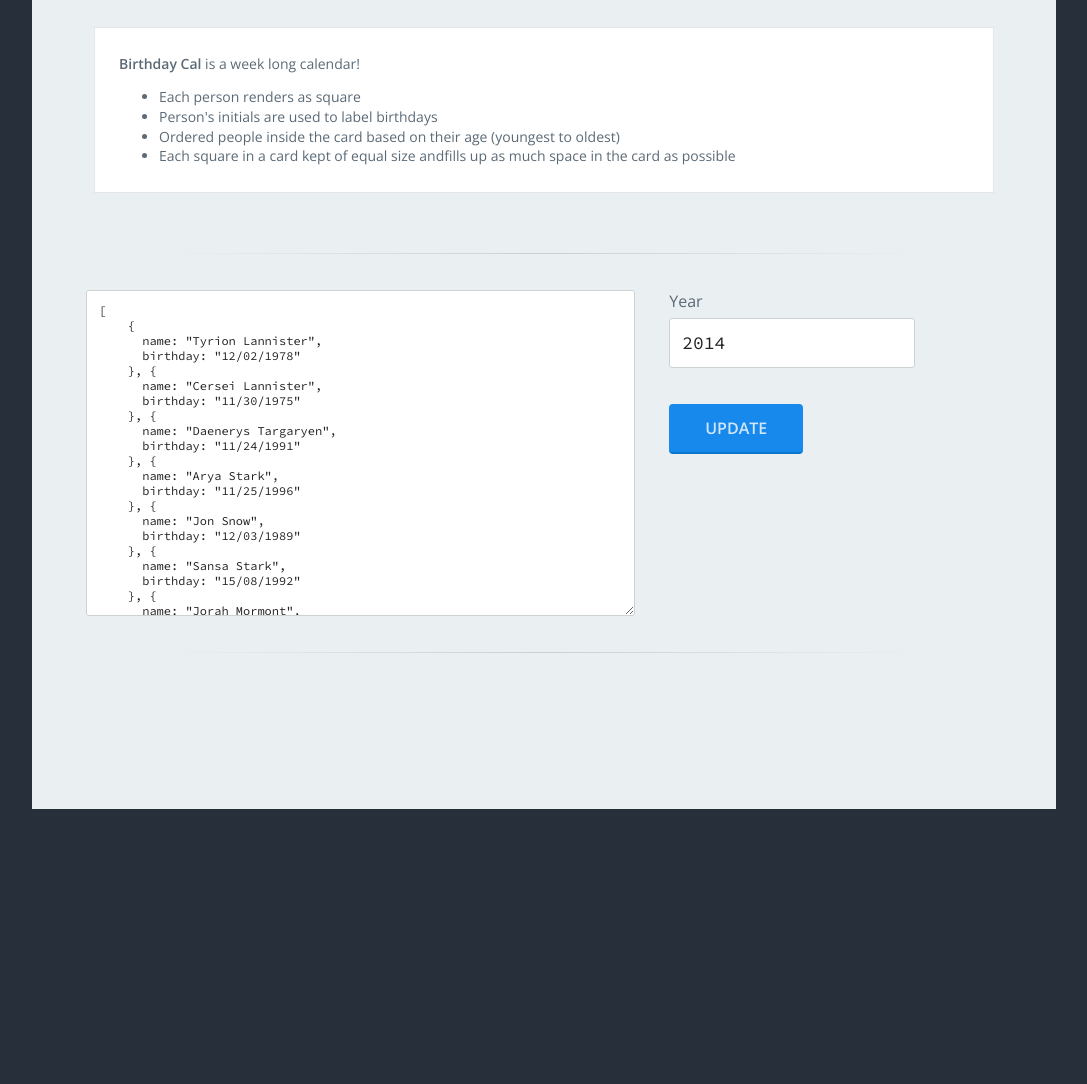
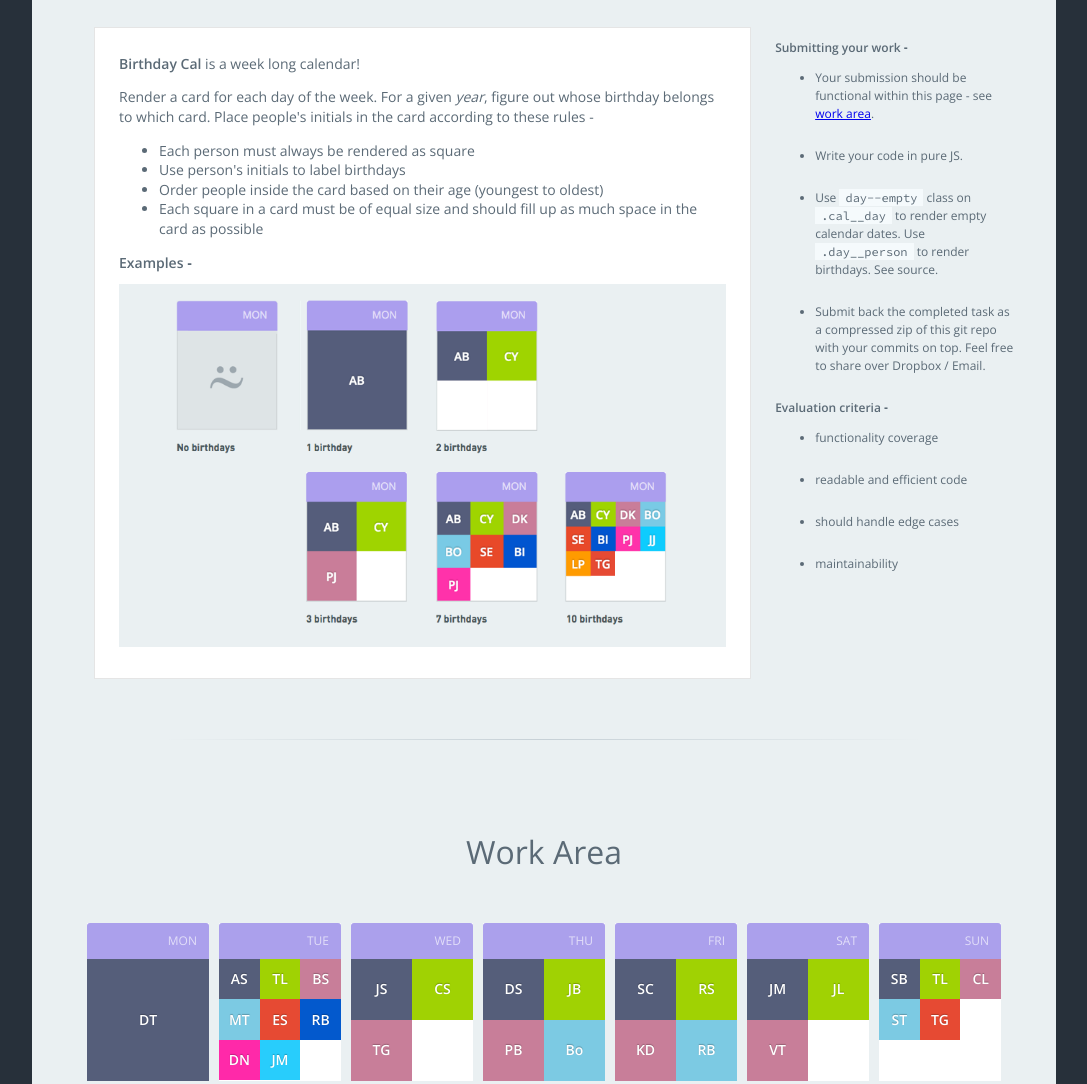
Before and after one commit to shishirarora3/calender, a plain HTML site: page index.html in a window 1280 px wide. Shown: the part 114-1198 px from the top of the page, without its empty margins (96-1183 px from the left). Before the commit the page ends 923 px from the top, so only its background shows below. Drawn offline with nearby package versions, Linux system fonts and the light colour scheme.

Commit message:
Revert "Update index.html"
This reverts commit af9125f83e150d5c690425f7a0942ec6c2fd236c.

```diff
--- a/index.html
+++ b/index.html
@@ -21,25 +21,93 @@
             <p>
               <strong>Birthday Cal</strong> is a week long calendar!
             </p>
-
+            <p>
+              Render a card for each day of the week.
+              For a given <em>year</em>, figure out whose birthday belongs to which card.
+              Place people's initials in the card according to these rules -
+            </p>
             <p>
               <ul>
-                <li>Each person renders as square</li>
-                <li>Person's initials are used to label birthdays</li>
-                <li>Ordered people inside the card based on their age (youngest to oldest)</li>
-                <li>Each square in a card kept of equal size andfills up as much space in the card as possible</li>
+                <li>Each person must always be rendered as square</li>
+                <li>Use person's initials to label birthdays</li>
+                <li>Order people inside the card based on their age (youngest to oldest)</li>
+                <li>Each square in a card must be of equal size and should fill up as much space in the card as possible</li>
+              </ul>
+            </p>
+            <p>
+              <strong>Examples &dash;</strong>
+              <img class="intro__example" src="img/display-rules.png" />
+            </p>
+          </div>
+          <div class="intro__helpers">
+            <p>
+              <strong>Submitting your work &dash;</strong>
+              <ul>
+                <li>
+                  Your submission should be functional within this page - see <a href="#work-area">work area</a>.
+                </li>
+                <li>
+                  Write your code in pure JS.
+                </li>
+                <li>
+                  Use <code>day--empty</code> class on <code>.cal__day</code> to render empty calendar dates. Use <code>.day__person</code> to render birthdays. See source.
+                </li>
+                <li>
+                  Submit back the completed task as a compressed zip of this git repo with your commits on top. Feel free to share over Dropbox / Email.
+                </li>
+              </ul>
+            </p>
+            <p>
+              <strong>Evaluation criteria &dash;</strong>
+              <ul>
+                <li>functionality coverage</li>
+                <li>readable and efficient code</li>
+                <li>should handle edge cases</li>
+                <li>maintainability</li>
               </ul>
             </p>
 
           </div>
-
         </div>
 
         <hr class="border-line app__border" />
 
         <div id="work-area">
-
-
+          <h1 class="cal__title">Work Area</h1>
+          <ul class="calendar clearfix js-calendar">
+            <!-- TODO: this is marked as an empty day for purpose of illustration -->
+            <li class="cal__day day--empty" data-day="mon">
+              <div class="day__date"></div>
+              <div class="day__people"></div>
+            </li>
+            <li class="cal__day" data-day="tue">
+              <div class="day__date"></div>
+              <div class="day__people">
+                <!-- TODO: this day is filled with one person for purpose of illustration -->
+                <div class="day__person">AB</div>
+              </div>
+            </li>
+            <li class="cal__day" data-day="wed">
+              <div class="day__date"></div>
+              <div class="day__people"></div>
+            </li>
+            <li class="cal__day" data-day="thu">
+              <div class="day__date"></div>
+              <div class="day__people"></div>
+            </li>
+            <li class="cal__day" data-day="fri">
+              <div class="day__date"></div>
+              <div class="day__people"></div>
+            </li>
+            <li class="cal__day" data-day="sat">
+              <div class="day__date"></div>
+              <div class="day__people"></div>
+            </li>
+            <li class="cal__day" data-day="sun">
+              <div class="day__date"></div>
+              <div class="day__people"></div>
+            </li>
+          </ul>
 
           <div class="app__inputs">
 
```
